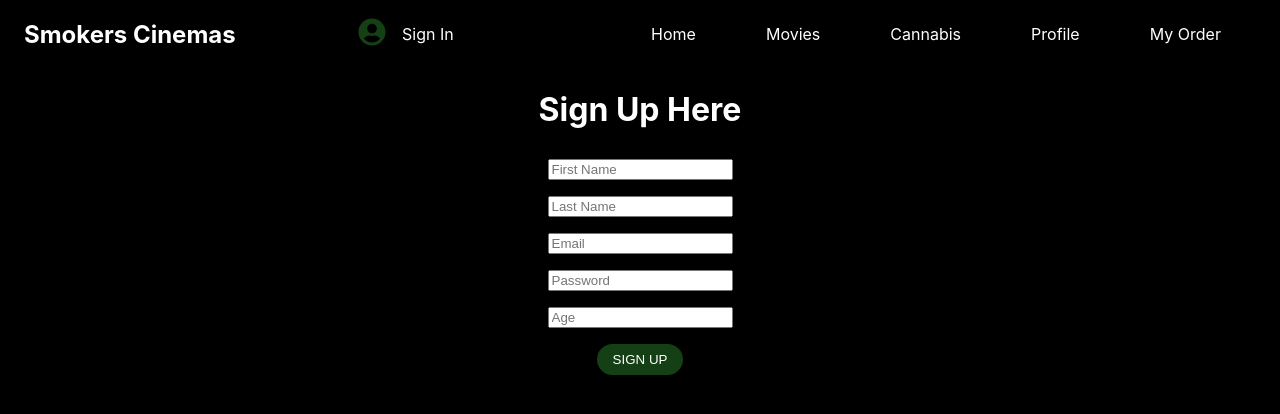
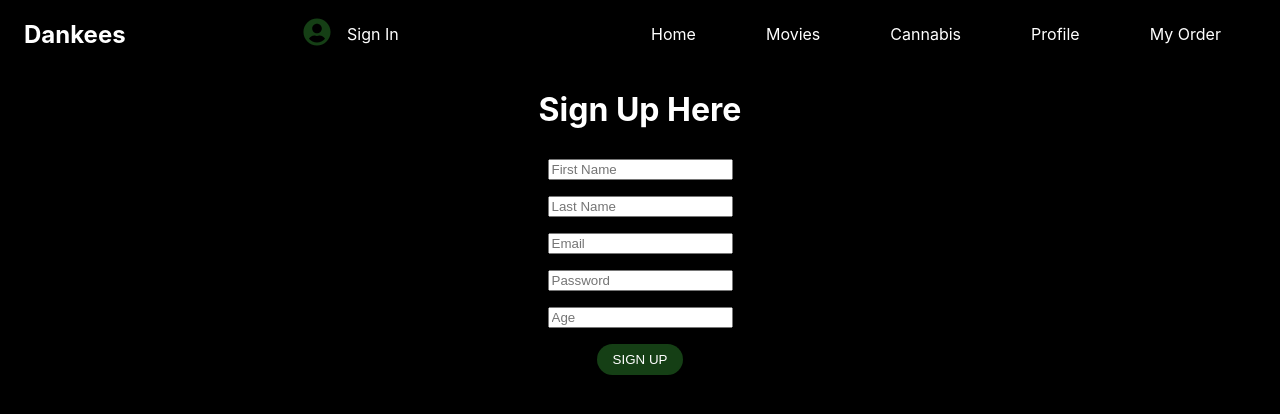
Before and after one commit to Dthomas0729/Capstone-Project, a React (Create React App) app: page /signup in a window 1280 px wide. Shown: the top 414 px of the page. Built offline with nearby package versions, Linux system fonts and the light colour scheme; no server answers; what react-alert-template-basic would draw is missing.

Commit message:
change nav title

```diff
--- a/src/components/Navbar/index.js
+++ b/src/components/Navbar/index.js
@@ -33,7 +33,7 @@ const Navbar = () => {
             <nav>
                 <div className='nav-brand'>
                     <Link style={{textDecoration: 'none', color: 'white'}} to='/'>
-                        <h1> Smokers Cinemas </h1>
+                        <h1> Dankees </h1>
                     </Link>
                 </div>
 
```
